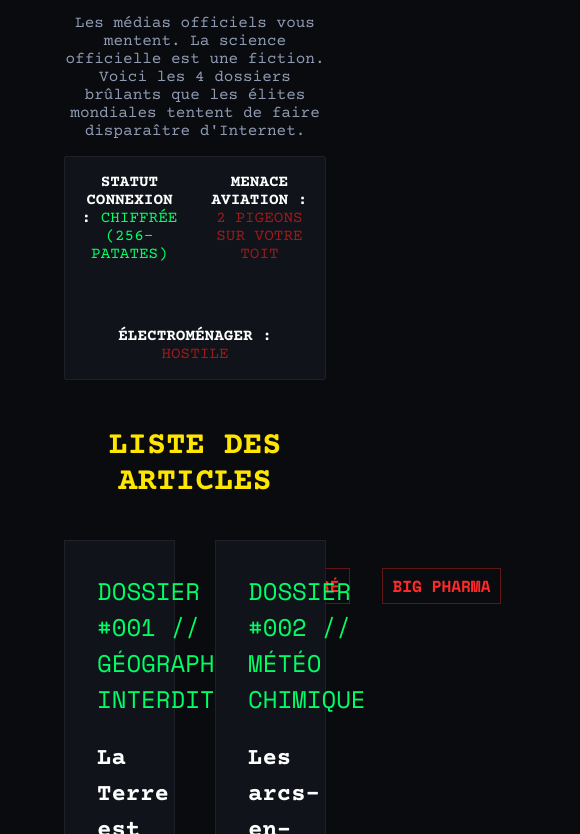
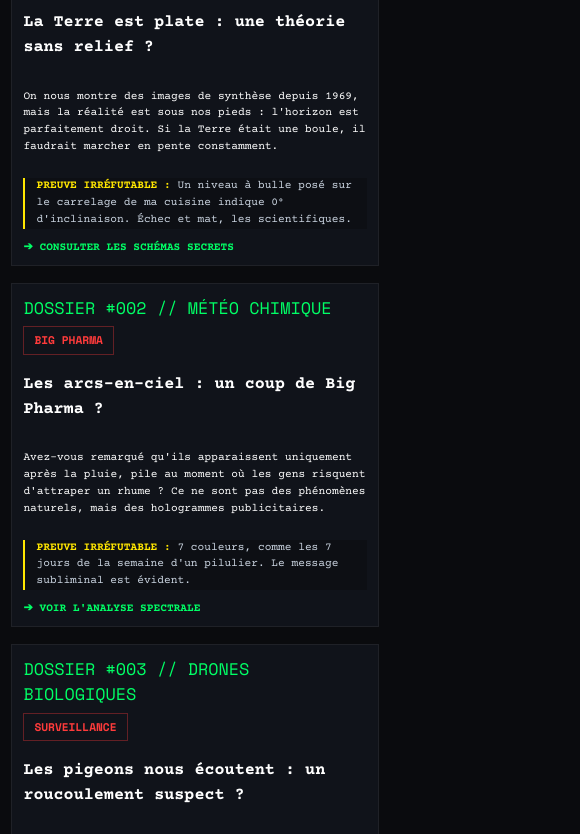
Before and after one commit to cazzuloa/La-Grande-Revelation, a plain HTML site: page index.html in a window 390 px wide. Shown: the part 652-1486 px from the top of the page, 580 px wide, since content can reach past the window. Drawn offline with nearby package versions, Linux system fonts and the light colour scheme.

Commit message:
dark white css fix

```diff
--- a/css/dark.css
+++ b/css/dark.css
@@ -1,6 +1,6 @@
 :root {
     --red : #9e1a1a;
-    --red-2 : red;
+    --red-2 : #ff6060;
     --red-3 : #ff3b3b;
     --yellow : #ffe600;
     --yellow-2 : #e6c619;
@@ -18,4 +18,6 @@
     --signals-bg: #10131a;
     --card-alt: #0d0f14;
     --card-text: #cbd5e1;
+    --highlight : #ffe600;
+    --green-bg : #00ff66;
 }
--- a/css/global.css
+++ b/css/global.css
@@ -27,7 +27,7 @@ body > header {
         width: 1lh;
         height: 1lh;
         flex-shrink: 0;
-        color: var(--yellow);
+        color: var(--highlight);
     }
 
     & p {
@@ -69,7 +69,7 @@ body > footer {
         width: 1lh;
         height: 1lh;
         flex-shrink: 0;
-        color: var(--yellow);
+        color: var(--highlight);
     }
 
     & p {
--- a/css/grille-pain.css
+++ b/css/grille-pain.css
@@ -24,12 +24,35 @@ body > main {
 
         & header {
             display: flex;
-            justify-content: space-between;
 
-            background-color: var(--green);
+            background-color: var(--green-bg);
 
-            & p {
+            & dl {
+                flex: 1;
+                min-width: 0;
+
+                display: flex;
+                flex-wrap: wrap;
+                justify-content: space-between;
+                gap: 1em;
+
                 text-transform: uppercase;
+
+                & div {
+                    display: flex;
+                    gap: 1ch;
+
+                    margin: 0;
+                }
+
+                & dt,
+                & dd {
+                    margin: 0;
+                }
+
+                & dt {
+                    white-space: nowrap;
+                }
             }
         }
 
@@ -38,7 +61,7 @@ body > main {
 
             & .information {
                 color: var(--red-2);
-                background-color: color-mix(in srgb, var(--red) 50%, transparent);
+                background-color: color-mix(in srgb, var(--red-2) 15%, transparent);
                 border: 0.1em solid var(--red-2);
 
                 padding: 1em;
@@ -62,7 +85,7 @@ body > main {
                 & th,
                 & td {
                     padding: 0.9em 1em;
-                    border: 1px solid var(--background-g);
+                    border: 1px solid var(--border);
                 }
 
                 & thead th {
@@ -150,7 +173,7 @@ body > main {
 
         & article {
             & header {
-                & p {
+                & dl {
                     font-size: 0.85em;
                 }
             }
--- a/css/index.css
+++ b/css/index.css
@@ -5,10 +5,10 @@ body > main {
         justify-content: space-around;
 
         & button {
-            color: var(--red);
+            color: var(--red-3);
             background-color: transparent;
 
-            border: solid 0.1em var(--red);
+            border: solid 0.1em var(--red-3);
 
             overflow: hidden;
             outline: none;
@@ -71,7 +71,7 @@ body > main {
                 padding: 0.1em;
 
                 color: var(--black);
-                background: var(--yellow);
+                background: var(--highlight);
             }
         }
 
@@ -106,7 +106,7 @@ body > main {
 
                 gap: 2em;
 
-                color: var(--red);
+                color: var(--red-3);
 
                 & .green {
                     color: var(--green);
@@ -159,30 +159,36 @@ body > main {
 
                 & h2 {
                     margin: 0;
-                    color: #00ff66;
+                    color: var(--green);
 
                     font-weight: 400;
                 }
 
-                & p {
+                & .article-tags {
                     flex: 0 0 auto;
 
                     margin: -5px 0 0;
-                    padding: 5px 10px;
+                    padding: 0;
 
-                    border: 1px solid rgb(255 42 42 / 35%);
+                    color: var(--red-3);
 
-                    color: #ff2a2a;
+                    list-style: none;
+                    text-transform: uppercase;
 
-                    font-weight: 700;
+                    & li {
+                        padding: 5px 10px;
 
-                    text-transform: uppercase;
+                        border: 1px solid color-mix(in srgb, var(--red-3) 35%, transparent);
+
+                        line-height: 1.5;
+                    }
                 }
             }
 
             & .article-title {
                 font-size: 1.5em;
                 font-weight: 700;
+                line-height: 1.5;
             }
 
             & p {
@@ -218,3 +224,58 @@ body > main {
         }
     }
 }
+
+@media (max-width: 1023px) {
+    body > main {
+        & .article-list {
+            gap: 1.5em;
+
+            & article {
+                & header {
+                    flex-wrap: wrap;
+                }
+            }
+        }
+    }
+}
+
+@media (max-width: 767px) {
+    body > main {
+        padding: 0.5em;
+        font-size: 0.7em;
+
+        & .banner {
+            flex-wrap: wrap;
+
+            & button {
+                padding: 0.7em 1em;
+                margin: 0.5em;
+            }
+        }
+
+        & .hero {
+            & .title {
+                font-size: 1.5em;
+            }
+
+            & ul {
+                gap: 1em;
+
+                & li {
+                    flex-wrap: wrap;
+                    gap: 1em;
+                }
+            }
+        }
+
+        & .article-list {
+            grid-template-columns: minmax(0, 512px);
+            gap: 1.5em;
+            margin: 0.5em;
+
+            & article {
+                padding: 1em;
+            }
+        }
+    }
+}
--- a/css/white.css
+++ b/css/white.css
@@ -0,0 +1,23 @@
+:root {
+    --red : #a4161a;
+    --red-2 : #9b1c1c;
+    --red-3 : #b91c1c;
+    --yellow : #6e5100;
+    --yellow-2 : #6e5100;
+    --green : #0b6e35;
+    --green-2 : #0b6e35;
+    --white : #ffffff;
+    --white-2 : #2f333b;
+    --black : #14171f;
+    --background : #f4f1ea;
+    --border : #cdc6b8;
+    --text : #1c1f26;
+    --background-g : #dfeee4;
+    --brakground-g-2 : #0b6e3514;
+    --muted : #5a6272;
+    --signals-bg : #ffffff;
+    --card-alt : #efeadd;
+    --card-text : #2a2d33;
+    --highlight : #ffe600;
+    --green-bg : #5fd98a;
+}
--- a/index.html
+++ b/index.html
@@ -33,7 +33,7 @@
     <link href="https://fonts.googleapis.com/css2?family=Space+Mono:wght@400;700&display=swap" rel="stylesheet">
 
     <!-- Notre magnifique CSS -->
-    <link rel="stylesheet" href="css/dark.css">
+    <link id="theme-link" rel="stylesheet" href="css/dark.css">
     <link rel="stylesheet" href="css/global.css">
     <link rel="stylesheet" href="css/index.css">
 
@@ -54,15 +54,15 @@
         </svg>
     </header>
     <main>
-        <section class="banner" aria-labelledby="banner">
-            <h1>La Grande Révélation</h1>
+        <section class="banner" aria-labelledby="banner-title">
+            <h1 id="banner-title">La Grande Révélation</h1>
             <button class="button" type="button" onclick="alert('Trop tard, ils savent')" id="supprime-mes-traces">[ EFFACER MES TRACES ]</button>
         </section>
         <section class="hero" aria-labelledby="hero-title">
             <hr>
             <p class="warning">ARCHIVES DÉCLASSIFIÉES // ACCÈS NON AUTORISÉ</p>
 
-            <h2 class="title">
+            <h2 class="title" id="hero-title">
                 ILS PENSENT QUE VOUS DORMEZ.
                 <strong>OUVREZ LES YEUX.</strong>
             </h2>
@@ -89,9 +89,11 @@
             <article>
                 <header>
                     <h2>DOSSIER #001 // GÉOGRAPHIE INTERDITE</h2>
-                    <p>censuré</p>
+                    <ul class="article-tags">
+                        <li>censuré</li>
+                    </ul>
                 </header>
-                <p class="article-title">La Terre est plate : une théorie sans relief ?</p>
+                <h3 class="article-title">La Terre est plate : une théorie sans relief ?</h3>
                 <p>
                     On nous montre des images de synthèse depuis 1969, mais la réalité est
                     sous nos pieds : l'horizon est parfaitement droit. Si la Terre était
@@ -111,9 +113,11 @@
             <article>
                 <header>
                     <h2>DOSSIER #002 // MÉTÉO CHIMIQUE</h2>
-                    <p>Big Pharma</p>
+                    <ul class="article-tags">
+                        <li>Big Pharma</li>
+                    </ul>
                 </header>
-                <p class="article-title">Les arcs-en-ciel : un coup de Big Pharma ?</p>
+                <h3 class="article-title">Les arcs-en-ciel : un coup de Big Pharma ?</h3>
                 <p>
                     Avez-vous remarqué qu'ils apparaissent uniquement après la pluie, pile
                     au moment où les gens risquent d'attraper un rhume ? Ce ne sont pas des
@@ -133,9 +137,11 @@
             <article>
                 <header>
                     <h2>DOSSIER #003 // DRONES BIOLOGIQUES</h2>
-                    <p>surveillance</p>
+                    <ul class="article-tags">
+                        <li>surveillance</li>
+                    </ul>
                 </header>
-                <p class="article-title">Les pigeons nous écoutent : un roucoulement suspect ?</p>
+                <h3 class="article-title">Les pigeons nous écoutent : un roucoulement suspect ?</h3>
                 <p>
                     Pourquoi les pigeons se posent-ils toujours sur les fils électriques ?
                     Pour recharger leurs batteries par induction. Leur prétendu
@@ -155,9 +161,11 @@
             <article>
                 <header>
                     <h2 class="article-number">DOSSIER #004 // ESPIONNAGE CULINAIRE</h2>
-                    <p class="article-tag">Top secret NASA</p>
+                    <ul class="article-tags">
+                        <li>Top secret NASA</li>
+                    </ul>
                 </header>
-                <p class="article-title">Votre grille-pain travaille-t-il pour la NASA ?</p>
+                <h3 class="article-title">Votre grille-pain travaille-t-il pour la NASA ?</h3>
                 <p>
                     Sous couvert de dorer vos tartines du matin, les résistances
                     chauffantes scannent vos empreintes digitales sur le pain de mie et
@@ -168,7 +176,7 @@
                     rien, si ce n'est à activer le micro haute portée.
                 </p>
                 <footer>
-                    <a href="#">
+                    <a href="pages/grille-pain.html">
                         ➔ DÉMONTER MON GRILLE-PAIN
                     </a>
                 </footer>
--- /dev/null
+++ b/js/theme-changer.js
@@ -0,0 +1,24 @@
+function initTheme() {
+    const link = document.getElementById("theme-link");
+
+    if (!link) return;
+
+    let theme = localStorage.getItem("theme");
+    if (theme !== "white") theme = "dark";
+
+    function setTheme(newTheme) {
+        theme = newTheme;
+        link.href = new URL(`${theme}.css`, link.href).href;
+        localStorage.setItem("theme", theme);
+    }
+
+    setTheme(theme);
+
+    document.addEventListener("click", (event) => {
+        if (event.target.closest("#supprime-mes-traces")) {
+            setTheme(theme === "dark" ? "white" : "dark");
+        }
+    });
+}
+
+initTheme();
```
Also changed, not shown: pages/grille-pain.html (+13 -3 lines).
